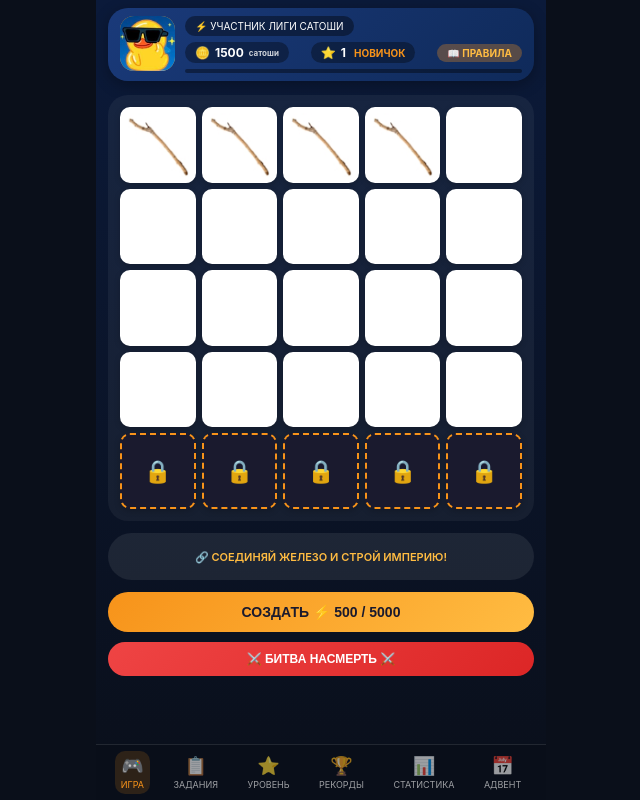
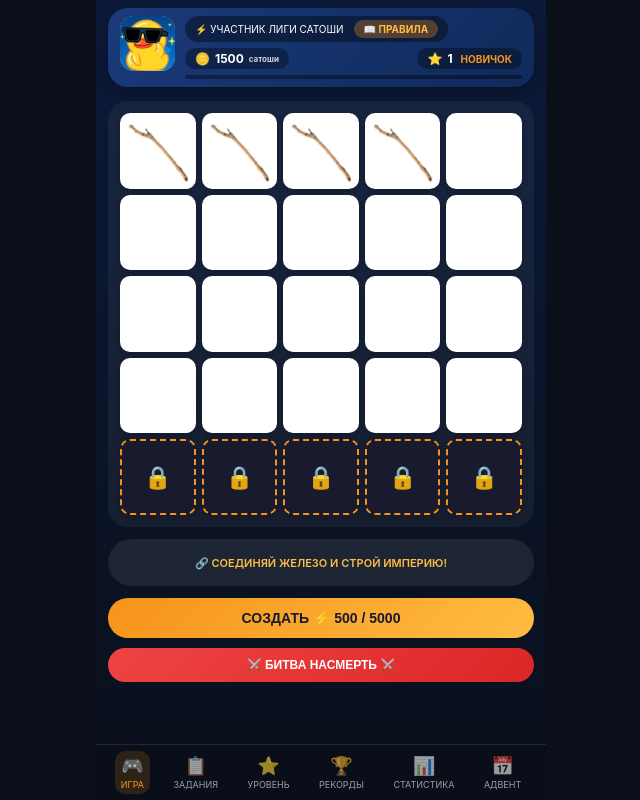
Before and after one commit to xakeppp/satoshi-frontend, a website built with Vite: page index.html in a window 1280 px wide. Shown: the whole page, without its empty margins (319-959 px from the left). Built offline with nearby package versions, Linux system fonts and the light colour scheme; no server answers.

Commit message:
Update index.html

```diff
--- a/index.html
+++ b/index.html
@@ -19,7 +19,10 @@
       <img src="/assets/утка анимация.jpg" alt="🦆" onerror="this.parentElement.innerHTML='🦆'">
     </div>
     <div class="banner-info">
-      <div class="league-badge">⚡ УЧАСТНИК ЛИГИ САТОШИ</div>
+      <div class="league-badge">
+  <span>⚡ УЧАСТНИК ЛИГИ САТОШИ</span>
+  <div class="rules-btn" id="rules-btn">📖 ПРАВИЛА</div>
+</div>
       <div class="resources">
         <div class="resource-item coins">
           <span class="resource-icon">🪙</span>
@@ -31,10 +34,10 @@
           <span id="level-val">1</span>
           <span id="rank-val" class="rank-name">НОВИЧОК</span>
         </div>
-        <div class="rules-btn" id="rules-btn">
-          <span>📖</span>
-          <span>ПРАВИЛА</span>
-        </div>
+
+
+
+
       </div>
       <div class="xp-row">
         <div class="xp-bar"><div id="xp-fill" class="xp-fill" style="width:0%"></div></div>
```
